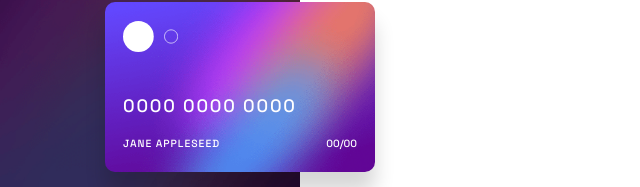
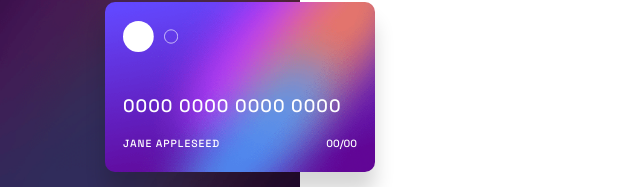
Before and after one commit to Olalekan-Adeyeye/interactive-card-details-form-main, a plain HTML site: page index.html in a window 1280 px wide. Shown: the part 219-406 px from the top of the page, 0-640 px from the left. Drawn offline with Linux system fonts and the light colour scheme.

Commit message:
minor bug fixes

```diff
--- a/css/index.css
+++ b/css/index.css
@@ -88,10 +88,9 @@ cvc {
 
 .card-number-space {
   margin: 2.05em 0px 1.25em 0px;
-  width: 95%;
   max-height: 21px;
   overflow: hidden;
-  letter-spacing: 0.1em;
+  letter-spacing: 1px;
 }
 
 .card-bg {
```
